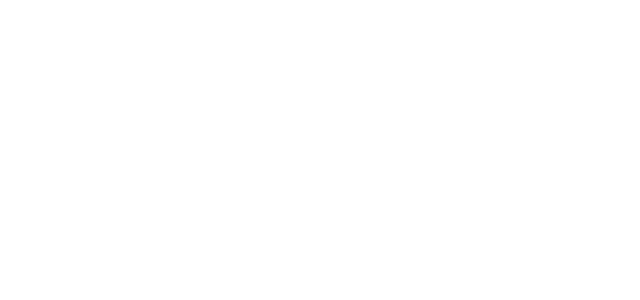
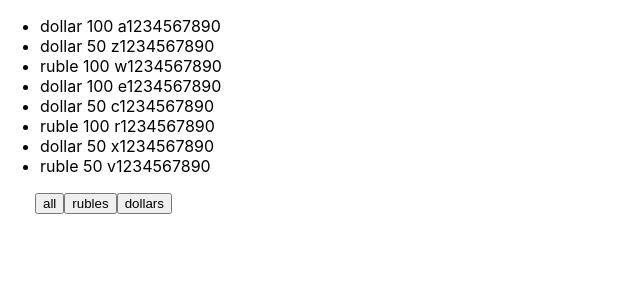
Before and after one commit to filatow/microtasts-series, a React (Create React App) app: page / in a window 1280 px wide. Shown: the top 300 px of the page, without its empty margins (0-640 px from the left). Built offline with nearby package versions, Linux system fonts and the light colour scheme.

Commit message:
Finish 05-Filter lesson

```diff
--- a/src/App.tsx
+++ b/src/App.tsx
@@ -1,10 +1,55 @@
-import React from 'react';
+import React, {useState} from 'react';
 import './App.css';
 
+type BanknoteType = {
+    currency: string
+    nominal: number
+    number: string
+}
+
+type filterOptionType = 'all' | 'dollar' | 'ruble'
+
 function App() {
+    const [money] = useState([
+        {currency: 'dollar', nominal: 100, number: ' a1234567890'},
+        {currency: 'dollar', nominal: 50, number: ' z1234567890'},
+        {currency: 'ruble', nominal: 100, number: ' w1234567890'},
+        {currency: 'dollar', nominal: 100, number: ' e1234567890'},
+        {currency: 'dollar', nominal: 50, number: ' c1234567890'},
+        {currency: 'ruble', nominal: 100, number: ' r1234567890'},
+        {currency: 'dollar', nominal: 50, number: ' x1234567890'},
+        {currency: 'ruble', nominal: 50, number: ' v1234567890'},
+    ]);
+    const [filterOption, setFilterOption] = useState<filterOptionType>('all');
+    let currentBanknotes: Array<BanknoteType> = [...money];
+    if (filterOption === 'ruble') {
+        currentBanknotes = money.filter((banknote: BanknoteType) => banknote.currency === 'ruble');
+    } else if (filterOption === 'dollar') {
+        currentBanknotes = money.filter((banknote: BanknoteType) => banknote.currency === 'dollar');
+    }
+    const onClickFilterHandler = (filterBy: filterOptionType) => setFilterOption(filterBy);
+
+    const banknotesListItemElements = currentBanknotes.map((item: BanknoteType) => {
+        return (
+            <li key={item.number}>
+                <span> {item.currency}</span>
+                <span> {item.nominal}</span>
+                <span> {item.number}</span>
+            </li>
+        )
+    });
+
     return (
-        <div className="App">
-        </div>
+        <>
+            <ul>
+                {banknotesListItemElements}
+            </ul>
+            <div style={{marginLeft: '35px'}}>
+                <button onClick={() => onClickFilterHandler('all')}>all</button>
+                <button onClick={() => onClickFilterHandler('ruble')}>rubles</button>
+                <button onClick={() => onClickFilterHandler('dollar')}>dollars</button>
+            </div>
+        </>
     )
 }
 
```
